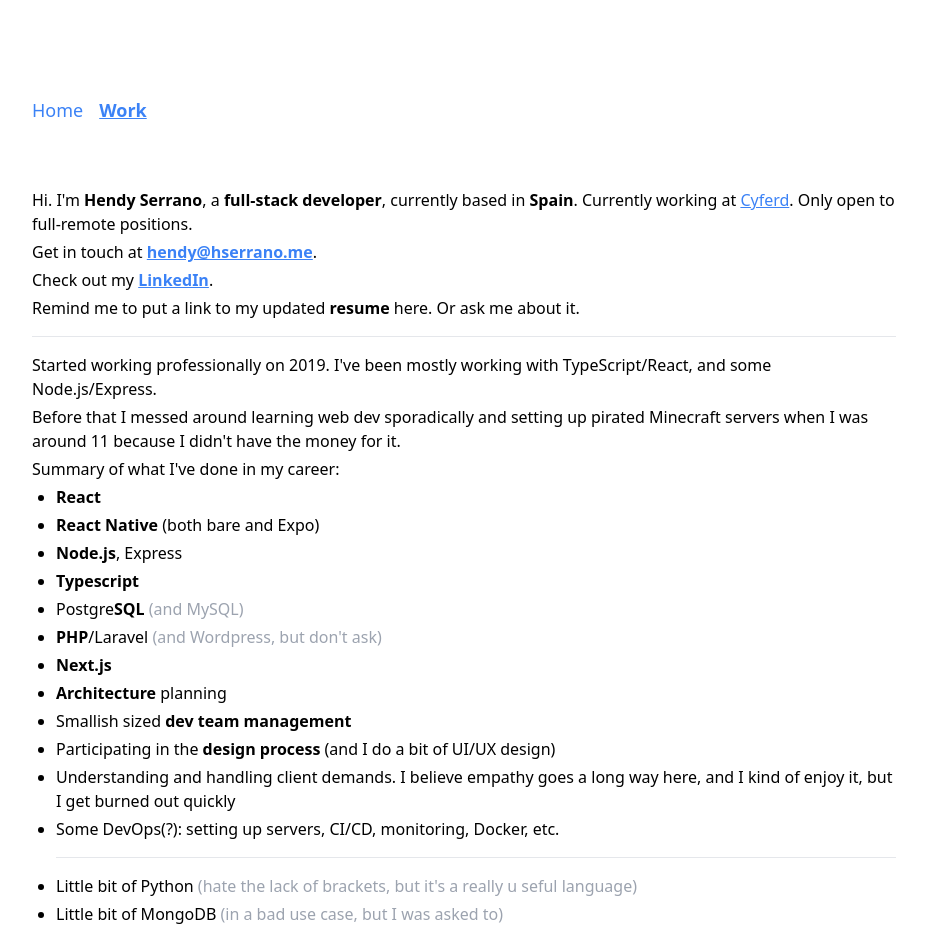
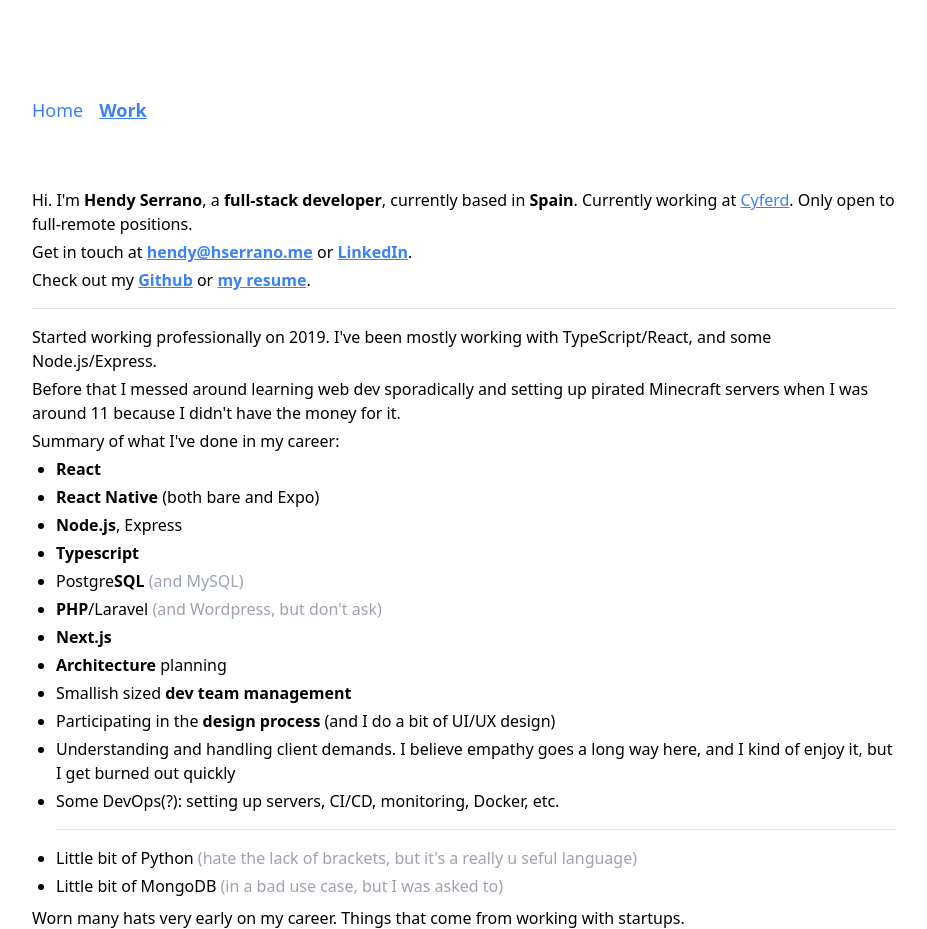
Before and after one commit to hserranome/hserranome-web, an Astro site: page /work in a window 1280 px wide. Shown: the top 929 px of the page, without its empty margins (176-1103 px from the left). Built offline with nearby package versions, Linux system fonts and the light colour scheme; Astro itself is replaced by a stand-in of ours.

Commit message:
change: add CV

```diff
--- a/src/pages/work.astro
+++ b/src/pages/work.astro
@@ -15,10 +15,8 @@
 			<div>
 				<p>Hi. I'm <b>Hendy Serrano</b>, a <b>full-stack developer</b>, currently based in <b>Spain</b>. Currently working at <a target="_blank" rel="noopener noreferrer" href="https://www.cyferd.com/">Cyferd</a>. Only open to full-remote positions.</p>
 				<!-- TODO: Copy email to clipboard instead -->
-			<p>Get in touch at <b><a href="mailto:hendy@hserrano.me">hendy@hserrano.me</a></b>.</p>
-			<p>Check out my <b><a target="_blank" rel="noopener noreferrer" href="https://www.linkedin.com/in/hendy-serrano/">LinkedIn</a></b>.</p>
-			<!-- TODO: CV Link -->
-			<p>Remind me to put a link to my updated <b>resume</b> here. Or ask me about it.</p>
+			<p>Get in touch at <b><a href="mailto:hendy@hserrano.me">hendy@hserrano.me</a></b> or <b><a target="_blank" rel="noopener noreferrer" href="https://www.linkedin.com/in/hendy-serrano/">LinkedIn</a></b>.</p>
+			<p>Check out my <b><a href="">Github</a></b> or <b><a target="_blank" href="/Hendy Serrano - Resume 2024.pdf">my resume</a></b>.</p>
 			</div>
 			<hr/>
 			<div>
```
Also changed, not shown: 1 other file.
